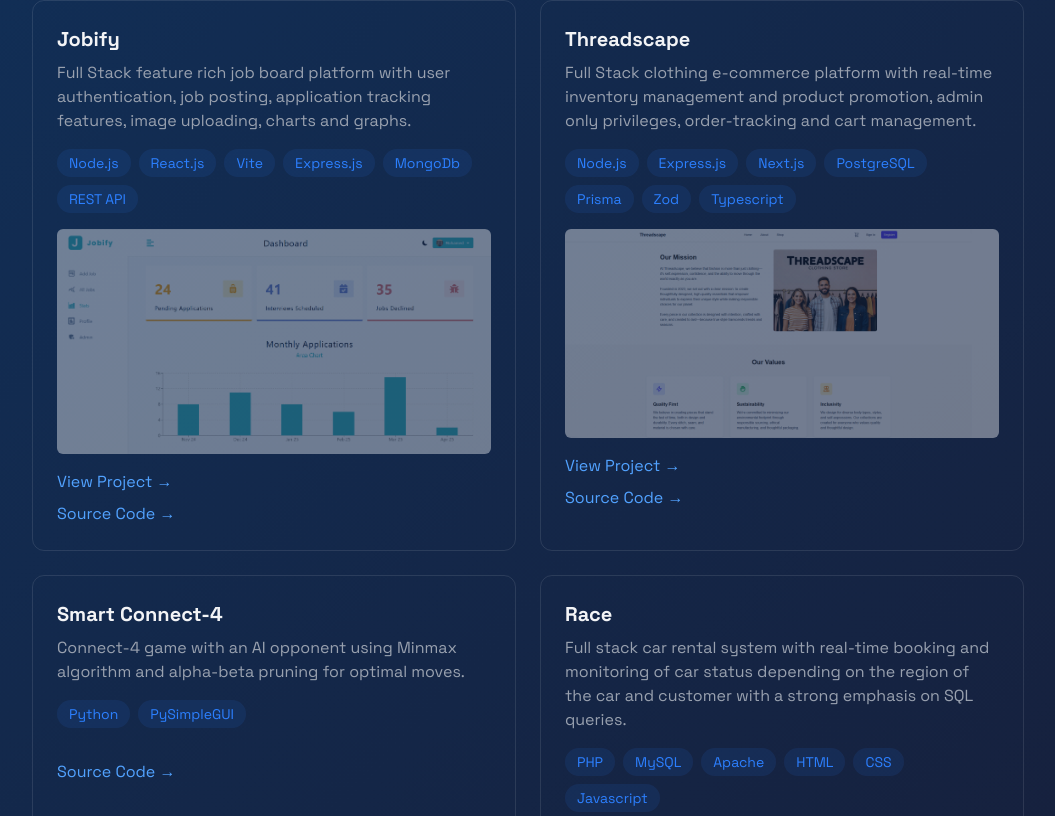
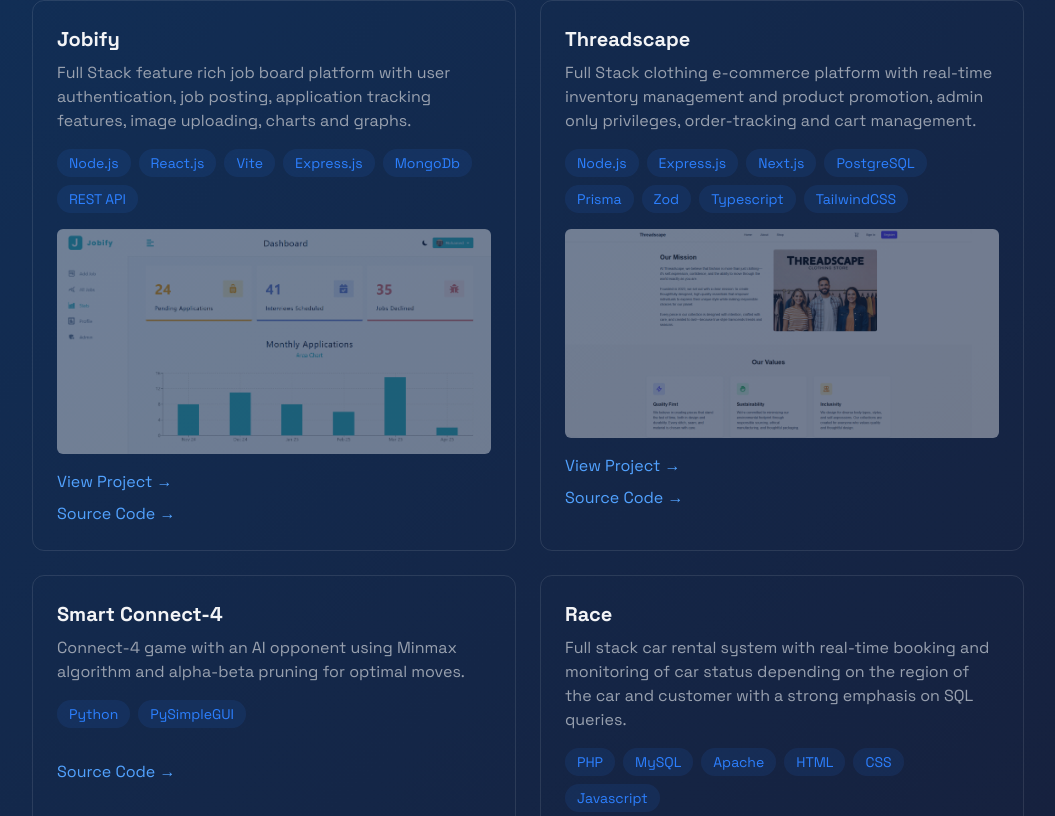
Before and after one commit to MohamedBattawy/Battawy-Portfolio, a React (Vite) app: page / in a window 1280 px wide. Shown: the part 2364-3180 px from the top of the page, without its empty margins (112-1167 px from the left). Built offline with nearby package versions, Linux system fonts and the light colour scheme.

Commit message:
minor modifications

```diff
--- a/src/components/sections/Projects.jsx
+++ b/src/components/sections/Projects.jsx
@@ -76,7 +76,7 @@ export const Projects = () => {
                 Full Stack clothing e-commerce platform with real-time inventory management and product promotion, admin only privileges, order-tracking and cart management.
               </p>
               <div className="flex flex-wrap gap-2 mb-4">
-                {["Node.js", "Express.js", "Next.js", "PostgreSQL","Prisma","Zod","Typescript"].map((tech, key) => (
+                {["Node.js", "Express.js", "Next.js", "PostgreSQL","Prisma","Zod","Typescript", "TailwindCSS"].map((tech, key) => (
                   <span
                     key={key}
                     className="bg-blue-500/10 text-blue-500 py-1 px-3 rounded-full text-sm hover:bg-blue-500/20
```
